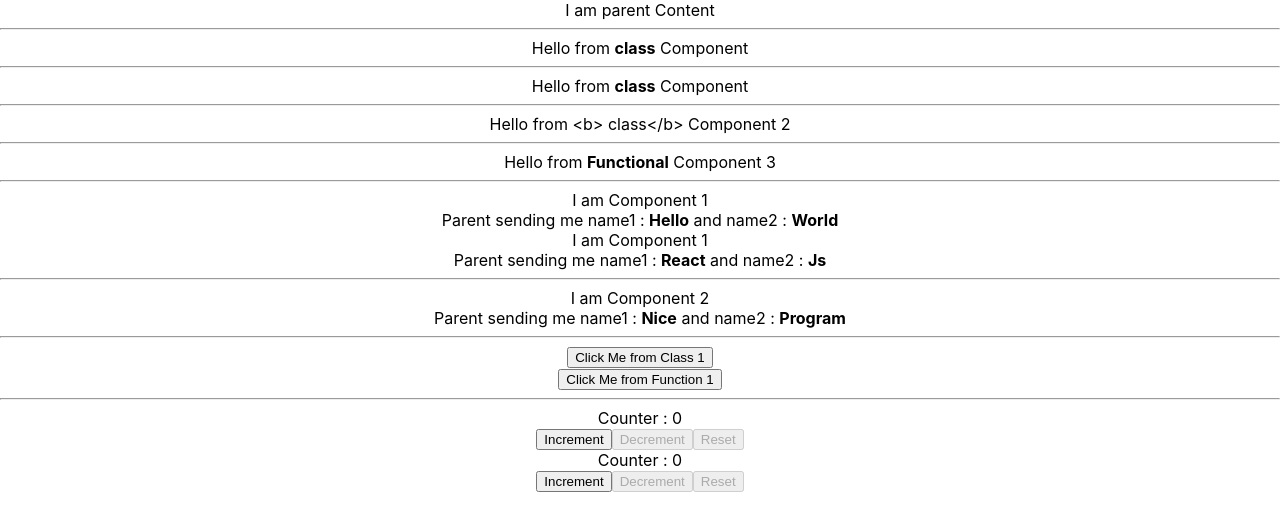
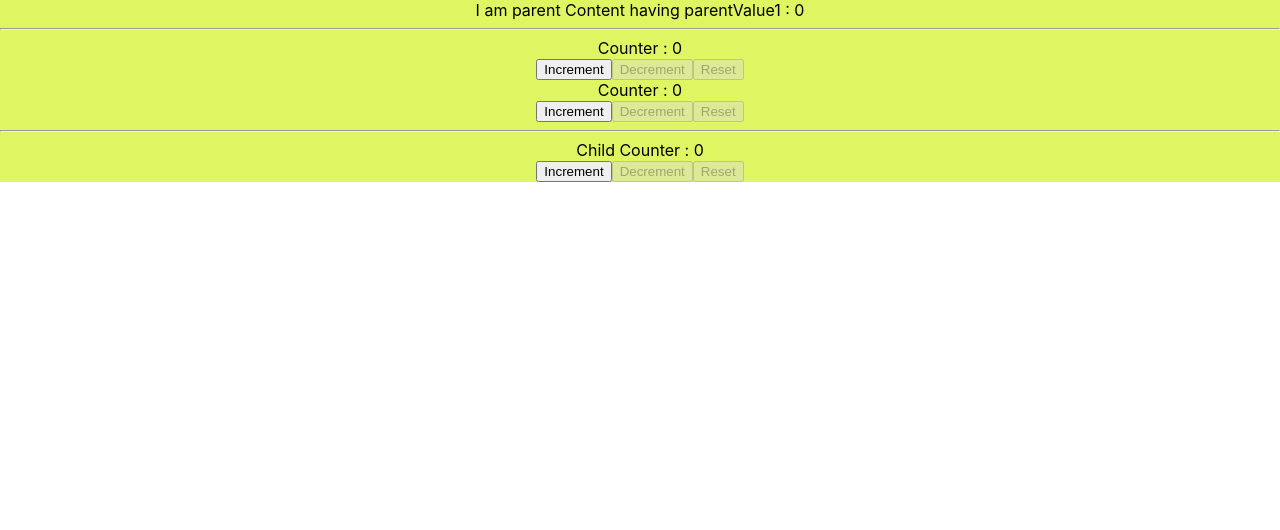
Before and after one commit to gblstudent/reactkb, a React (Create React App) app: page / in a window 1280 px wide. Shown: the top 530 px of the page. Built offline with nearby package versions, Linux system fonts and the light colour scheme.

Commit message:
Part5-End

```diff
--- a/src/App.js
+++ b/src/App.js
@@ -1,38 +1,19 @@
-import logo from './logo.svg';
 import './App.css';
-import MyClassComponent from './components/MyClassComponent';
-import MyFunctionalComponent from './components/MyFunctionalComponent';
-import MyFunctionalComponent2 from './components/MyFunctionalComponent2';
-import MyFunctionalComponent3 from './components/MyFunctionalComponent3';
-import { Component1, Component2 } from './components/MyComponent';
-import MyClass1 from './components/MyClass1';
-import MyFunction1 from './components/MyFunction1';
 import MyClassCounter from './components/part5/MyClassCounter';
 import MyFunctionalCounter from './components/part5/MyFunctionalCounter';
+import { useState } from 'react';
+import MyFunctionalCounter2 from './components/part6/MyFunctionalCounter2';
 
 function App() {
+  const [parentValue1, setParentValue1] = useState();
   return (
-    <div className="App">
-      I am parent Content
-      <hr/>
-      <MyClassComponent/>
-      <hr/>
-      <MyFunctionalComponent/>
-      <hr/>
-      <MyFunctionalComponent2/>
-      <hr/>
-      <MyFunctionalComponent3/>
-      <hr/>
-      <Component1 name1={'Hello'} name2={'World'} />
-      <Component1 name1={'React'} name2={'Js'} />
-      <hr/>
-      <Component2 name1={'Nice'} name2={'Program'} />
-      <hr/>
-      <MyClass1/>
-      <MyFunction1/>
+    <div className="App" style={{backgroundColor : '#DFF562'}}>
+      I am parent Content having parentValue1 : {parentValue1}
       <hr/>
       <MyClassCounter/>
       <MyFunctionalCounter/>
+      <hr/>
+      <MyFunctionalCounter2 setObj1={setParentValue1}/>
     </div>
   );
 }
--- /dev/null
+++ b/src/components/part6/MyFunctionalCounter2.js
@@ -0,0 +1,22 @@
+import { useEffect, useState } from 'react';
+
+export default function MyFunctionalCounter2({setObj1}) {
+  const [count, setCount] = useState(0);
+
+  const handleDecrement =() =>{
+    setCount(count - 1);
+  }
+
+  useEffect(() => {
+    setObj1(count);
+  });
+
+  return (
+    <div>
+        Child Counter : {count} <br/>
+        <button onClick={() => setCount(count + 1) }>Increment</button>
+        <button onClick={handleDecrement} disabled={count === 0} >Decrement</button>
+        <button onClick={() => setCount(0) } disabled={count === 0} >Reset</button>
+    </div>
+  );
+}
```
Also changed, not shown: 1 other file (tests, documents, lock files or other folders).
